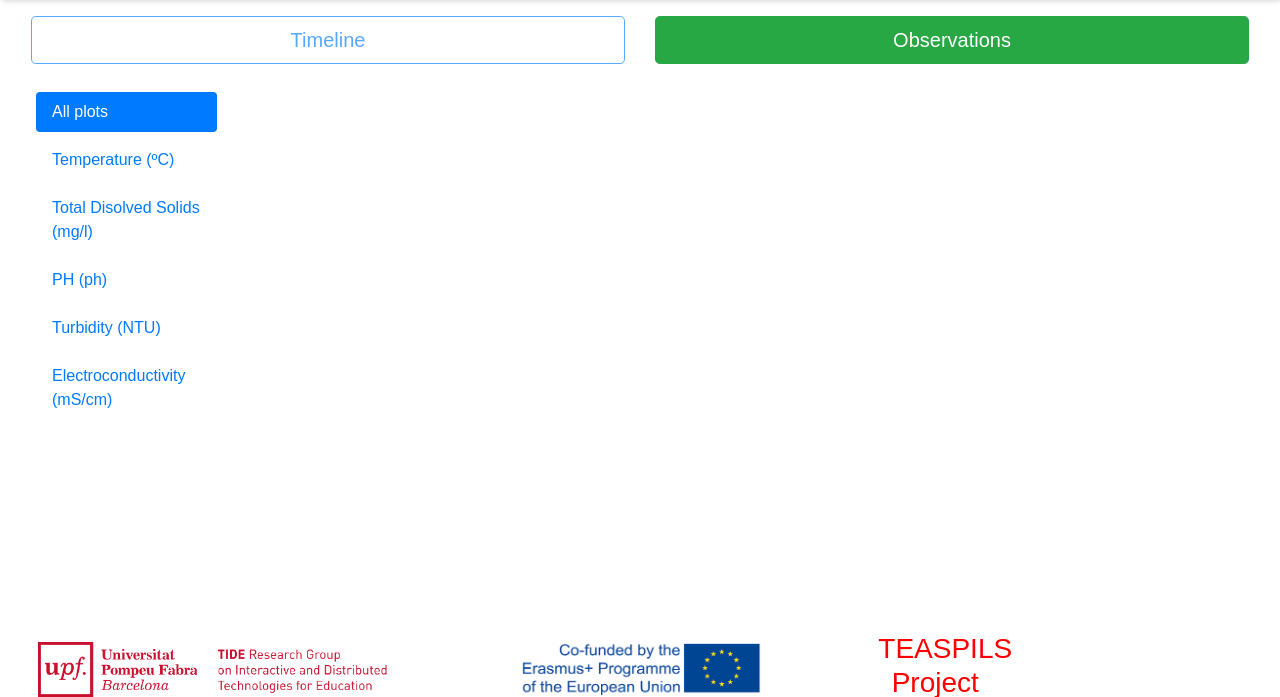
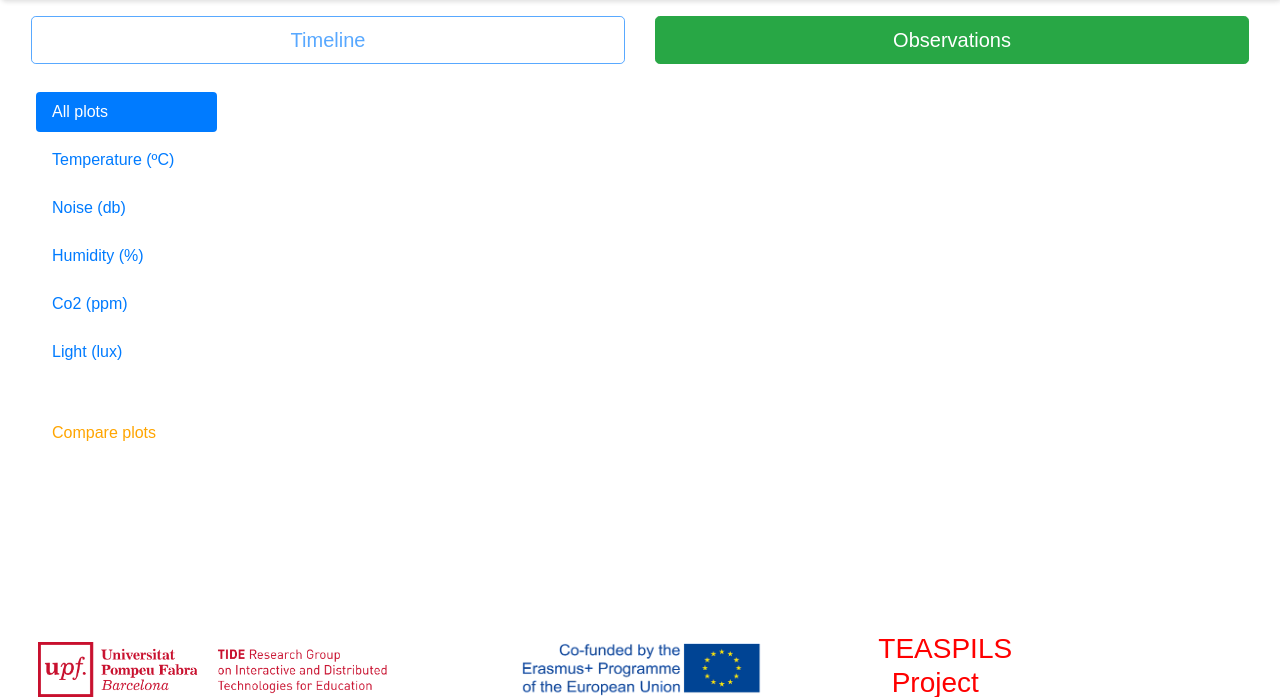
Before and after one commit to TIDEUPF/teaspils-dashboard, a Django app: template teaspils/teaspils_backend/templates/main/historical.html in a window 1280 px wide. Shown: the part 88-785 px from the top of the page. Run offline with Django 3.2, Linux system fonts and the light colour scheme; the template is opened without the code that fills it: most values are stand-ins (such as "Sample title", 1, 10 or a date in 2020); some libraries are stand-ins or nearby versions.

Commit message:
Plant alias display, new plot for comparing measures

```diff
--- a/teaspils/teaspils_backend/templates/base.html
+++ b/teaspils/teaspils_backend/templates/base.html
@@ -14,7 +14,7 @@
         referrerpolicy="no-referrer"></script>
     <link rel="stylesheet" href="https://maxcdn.bootstrapcdn.com/bootstrap/4.0.0/css/bootstrap.min.css"
         crossorigin="anonymous">
-    <script src="https://maxcdn.bootstrapcdn.com/bootstrap/4.0.0/js/bootstrap.min.js" crossorigin="anonymous"></script>
+    <script src="https://maxcdn.bootstrapcdn.com/bootstrap/4.0.0/js/bootstrap.bundle.min.js" crossorigin="anonymous"></script>
     <script src="{% static 'js/plotly-2.4.2.min.js' %}"></script>
 
 
--- a/teaspils/teaspils_backend/templates/main/historical.html
+++ b/teaspils/teaspils_backend/templates/main/historical.html
@@ -31,50 +31,88 @@
         <div class="col-2">
             <ul class="nav nav-pills flex-column" role="tablist">
                 <li>
-                    <a class="nav-link active" href="#all_area" role="tab" data-toggle="pill"
-                        aria-selected="true">All plots</a>
+                    <a class="nav-link active" href="#all_area" role="tab" data-toggle="pill" aria-selected="true">All
+                        plots</a>
                 </li>
                 <li>
                     <a class="nav-link" href="#temperature_area" role="tab" data-toggle="pill">Temperature (ºC)</a>
                 </li>
                 <li>
-                    <a class="nav-link" href="#noise_area" role="tab" data-toggle="pill">Total Disolved Solids (mg/l)</a>
+                    <a class="nav-link" href="#noise_area" role="tab" data-toggle="pill"> Noise (db)</a>
                 </li>
                 <li>
-                    <a class="nav-link" href="#humidity_area" role="tab" data-toggle="pill">PH (ph)</a>
+                    <a class="nav-link" href="#humidity_area" role="tab" data-toggle="pill">Humidity (%)</a>
                 </li>
                 <li>
-                    <a class="nav-link" href="#co2_area" role="tab" data-toggle="pill">Turbidity (NTU) </a>
+                    <a class="nav-link" href="#co2_area" role="tab" data-toggle="pill">Co2 (ppm) </a>
                 </li>
                 <li>
-                    <a class="nav-link" href="#light_area" role="tab" data-toggle="pill">Electroconductivity (mS/cm)</a>
+                    <a class="nav-link" href="#light_area" role="tab" data-toggle="pill">Light (lux)</a>
+                </li>
+                <hr >
+
+                <li>
+                    <div>
+                    </div>
+                    <a class="nav-link" href="#compare_area" role="tab" data-toggle="pill" aria-selected="true"
+                        style="color: orange;">Compare plots</a>
                 </li>
             </ul>
         </div>
         <div class="col-10">
             <div class="tab-content clearfix">
-                <div id="all_area" class="tab-pane fade active show" role="tabpanel"
-                    style="width:100%;height:100%;">
+                <div id="all_area" class="tab-pane fade active show" role="tabpanel" style="width:100%;height:100%;">
                     <div id="plt_all" style="width:100%;height:100%;"></div>
                 </div>
-                <div id="temperature_area" class="tab-pane fade" role="tabpanel"
-                    style="width:100%;height:100%;">
+                <div id="compare_area" class="tab-pane fade" role="tabpanel" style="width:100%;height:100%;">
+                    <!-- Example single danger button -->
+                    <div style="display: flex; justify-content: space-around;">
+                        <div>
+                            <li class="nav-item dropdown">
+                                <div class="sms-button" id="first-dropdown" role="button" data-toggle="dropdown"
+                                    aria-haspopup="true" aria-expanded="false">
+                                    <a class="nav-link dropdown-toggle" href="#">&nbsp;First measure&nbsp;&nbsp;</a>
+                                </div>
+                                <div id="first-options" class="dropdown-menu" aria-labelledby="first-dropdown">
+                                    <a class="dropdown-item" href="#">Temperature</a>
+                                    <a class="dropdown-item" href="#">Noise</a>
+                                    <a class="dropdown-item" href="#">Co2</a>
+                                    <a class="dropdown-item" href="#">Light</a>
+                                    <a class="dropdown-item" href="#">Humidity</a>
+                                </div>
+                            </li>
+                        </div>
+                        <div>
+                            <li class="nav-item dropdown">
+                                <div class="sms-button" id="second-dropdown" role="button" data-toggle="dropdown"
+                                    aria-haspopup="true" aria-expanded="false">
+                                    <a class="nav-link dropdown-toggle" href="#">&nbsp;Second measure&nbsp;&nbsp;</a>
+                                </div>
+                                <div id="second-options" class="dropdown-menu" aria-labelledby="second-dropdown">
+                                    <a class="dropdown-item" href="#">Temperature</a>
+                                    <a class="dropdown-item" href="#">Noise</a>
+                                    <a class="dropdown-item" href="#">Co2</a>
+                                    <a class="dropdown-item" href="#">Light</a>
+                                    <a class="dropdown-item" href="#">Humidity</a>
+                                </div>
+                            </li>
+                        </div>
+                    </div>
+                    <div id="plt_compare" style="width:95%;height:95%;"></div>
+                </div>
+                <div id="temperature_area" class="tab-pane fade" role="tabpanel" style="width:100%;height:100%;">
                     <div id="plt_tem" style="width:100%;height:100%;"></div>
                 </div>
-                <div id="noise_area" class="tab-pane fade" role="tabpanel"
-                    style="width:100%;height:100%;">
+                <div id="noise_area" class="tab-pane fade" role="tabpanel" style="width:100%;height:100%;">
                     <div id="plt_noi" style="width:100%;height:100%;"></div>
                 </div>
-                <div id="humidity_area" class="tab-pane fade" role="tabpanel"
-                    style="width:100%;height:100%;">
+                <div id="humidity_area" class="tab-pane fade" role="tabpanel" style="width:100%;height:100%;">
                     <div id="plt_hum" style="width:100%;height:100%;"></div>
                 </div>
-                <div id="co2_area" class="tab-pane fade" role="tabpanel"
-                    style="width:100%;height:100%;">
+                <div id="co2_area" class="tab-pane fade" role="tabpanel" style="width:100%;height:100%;">
                     <div id="plt_co2" style="width:100%;height:100%;"></div>
                 </div>
-                <div id="light_area" class="tab-pane fade" role="tabpanel"
-                    style="width:100%;height:100%;">
+                <div id="light_area" class="tab-pane fade" role="tabpanel" style="width:100%;height:100%;">
                     <div id="plt_lig" style="width:100%;height:100%;"></div>
                 </div>
             </div>
@@ -109,7 +147,7 @@
     var trace_temp = {
         type: "scatter",
         mode: "lines+markers",
-        name: 'Temp.',
+        name: 'Temperature Cº',
         x: times,
         y: temps,
         text: temps.map(function (value) { return `Temperature: ${value} Cº`; }),
@@ -121,10 +159,10 @@
     var trace_noise = {
         type: "scatter",
         mode: "lines+markers",
-        name: 'TDS',
+        name: 'Noise (db)',
         x: times,
         y: noises,
-        text: noises.map(function (value) { return `TDS: ${value} mg/l`; }),
+        text: noises.map(function (value) { return `Noise: ${value} db`; }),
         hoverinfo: 'text',
         line: { color: '#666666', width: 8 },
         marker: { color: '#666666', size: 12 },
@@ -138,10 +176,10 @@
     var trace_co2 = {
         type: "scatter",
         mode: "lines+markers",
-        name: 'PH',
+        name: 'Co2 (ppm)',
         x: times,
         y: co2s,
-        text: co2s.map(function (value) { return `PH: ${value} `; }),
+        text: co2s.map(function (value) { return `Co2: ${value} ppm`; }),
         hoverinfo: 'text',
         line: { color: '#9cbcff', width: 8 },
         marker: { color: '#9cbcff', size: 12 },
@@ -150,10 +188,10 @@
     var trace_light = {
         type: "scatter",
         mode: "lines+markers",
-        name: 'Elec.',
+        name: 'Light (lux)',
         x: times,
         y: lights,
-        text: lights.map(function (value) { return `Electroconductivity: ${value} mS/cm`; }),
+        text: lights.map(function (value) { return `Light: ${value} lux`; }),
         hoverinfo: 'text',
         line: { color: '#ffa2a2', width: 8 },
         marker: { color: '#ffa2a2', size: 12 },
@@ -162,10 +200,10 @@
     var trace_hum = {
         type: "scatter",
         mode: "lines+markers",
-        name: 'Turb.',
+        name: 'Humidity %',
         x: times,
         y: hums,
-        text: hums.map(function (value) { return `Turbidity: ${value} NTU`; }),
+        text: hums.map(function (value) { return `Humidity: ${value} %`; }),
         hoverinfo: 'text',
         line: { color: '#bdfff1', width: 8 },
         marker: { color: '#bdfff1', size: 12 },
@@ -186,8 +224,8 @@
         xaxis: {
             tickformat: '%H:%M',
         },
-        autosize : true,
-    }, {responsive : true});
+        autosize: true,
+    }, { responsive: true });
 
     plot_tem_div = document.getElementById('plt_tem');
     Plotly.newPlot(plot_tem_div, [trace_temp], {
@@ -202,8 +240,8 @@
         xaxis: {
             tickformat: '%H:%M',
         },
-        autosize : true,
-    }, {responsive : true});
+        autosize: true,
+    }, { responsive: true });
 
     plot_noi_div = document.getElementById('plt_noi');
     Plotly.newPlot(plot_noi_div, [trace_noise], {
@@ -218,8 +256,8 @@
         xaxis: {
             tickformat: '%H:%M',
         },
-        autosize : true,
-    }, {responsive : true});
+        autosize: true,
+    }, { responsive: true });
 
     plot_co2_div = document.getElementById('plt_co2');
     Plotly.newPlot(plot_co2_div, [trace_co2], {
@@ -234,8 +272,8 @@
         xaxis: {
             tickformat: '%H:%M',
         },
-        autosize : true,
-    }, {responsive : true});
+        autosize: true,
+    }, { responsive: true });
 
     plot_lig_div = document.getElementById('plt_lig');
     Plotly.newPlot(plot_lig_div, [trace_light], {
@@ -250,8 +288,8 @@
         xaxis: {
             tickformat: '%H:%M',
         },
-        autosize : true,
-    }, {responsive : true});
+        autosize: true,
+    }, { responsive: true });
 
     plot_hum_div = document.getElementById('plt_hum');
     Plotly.newPlot(plot_hum_div, [trace_hum], {
@@ -266,10 +304,89 @@
         xaxis: {
             tickformat: '%H:%M',
         },
-        autosize : true,
-    }, {responsive : true});
+        autosize: true,
+    }, { responsive: true });
+
+    let m1 = 'Temperature'
+    let m2 = 'Noise'
+
+    $('#first-options a').on('click', function () {
+      m1 = $(this).text();
+      compare_measures(m1, m2)
+    });
+
+    $('#second-options a').on('click', function () {
+      m2 = $(this).text();
+      compare_measures(m1, m2)
+    });
+
+    function compare_measures(m1, m2) {
+        let traces_dict = {
+            'Temperature': trace_temp,
+            'Noise': trace_noise,
+            'Co2': trace_co2,
+            'Light': trace_light,
+            'Humidity': trace_hum
+        }
+
+        plot_compare_div = document.getElementById('plt_compare');
+        Plotly.newPlot(plot_compare_div, [traces_dict[m1], traces_dict[m2]], {
+            margin: { t: 15 },
+            // plot_bgcolor: "#ffde9f",
+            // paper_bgcolor: "#ffde9f",
+            legend: {
+                yanchor: "top",
+                y: 0.8,
+                xanchor: "right",
+                x: 1.1
+            },
+            hovermode: "x unified",
+            xaxis: {
+                tickformat: '%H:%M',
+            },
+            autosize: true,
+        }, { responsive: true });
+    }
+
+    compare_measures(m1, m2);
+
+    plot_all_div.on('plotly_click', function (data) {
+        ts = data['points'][0]['x']
+        console.log(ts)
+        location.href = "/teaspils/plant/{{plant_id }}/measurement/" + ts
+    });
 
     plot_tem_div.on('plotly_click', function (data) {
+        ts = data['points'][0]['x']
+        console.log(ts)
+        location.href = "/teaspils/plant/{{plant_id }}/measurement/" + ts
+    });
+
+    plot_noi_div.on('plotly_click', function (data) {
+        ts = data['points'][0]['x']
+        console.log(ts)
+        location.href = "/teaspils/plant/{{plant_id }}/measurement/" + ts
+    });
+
+    plot_co2_div.on('plotly_click', function (data) {
+        ts = data['points'][0]['x']
+        console.log(ts)
+        location.href = "/teaspils/plant/{{plant_id }}/measurement/" + ts
+    });
+
+    plot_hum_div.on('plotly_click', function (data) {
+        ts = data['points'][0]['x']
+        console.log(ts)
+        location.href = "/teaspils/plant/{{plant_id }}/measurement/" + ts
+    });
+
+    plot_lig_div.on('plotly_click', function (data) {
+        ts = data['points'][0]['x']
+        console.log(ts)
+        location.href = "/teaspils/plant/{{plant_id }}/measurement/" + ts
+    });
+
+    plot_compare_div.on('plotly_click', function (data) {
         ts = data['points'][0]['x']
         console.log(ts)
         location.href = "/teaspils/plant/{{plant_id }}/measurement/" + ts
--- a/teaspils/teaspils_backend/templates/main/measurement.html
+++ b/teaspils/teaspils_backend/templates/main/measurement.html
@@ -44,8 +44,8 @@
 </div> -->
 <div class="row p-3 ml-3">
     <h5 style="color: gray;">Measures taken at:
-        <span style="color:red">{{timestamp}}</span> for the plant with id:
-        <span style="color:red">{{plant_id}}</span>
+        <span style="color:red">{{timestamp}}</span> for the plant:
+        <span style="color:red">{{alias}}</span>
     </h5>
 </div>
 <div class="row">
```
Also changed, not shown: teaspils/teaspils_backend/templates/main/index.html (+19 -2 lines), teaspils/teaspils_backend/views.py (+34 -13 lines).
